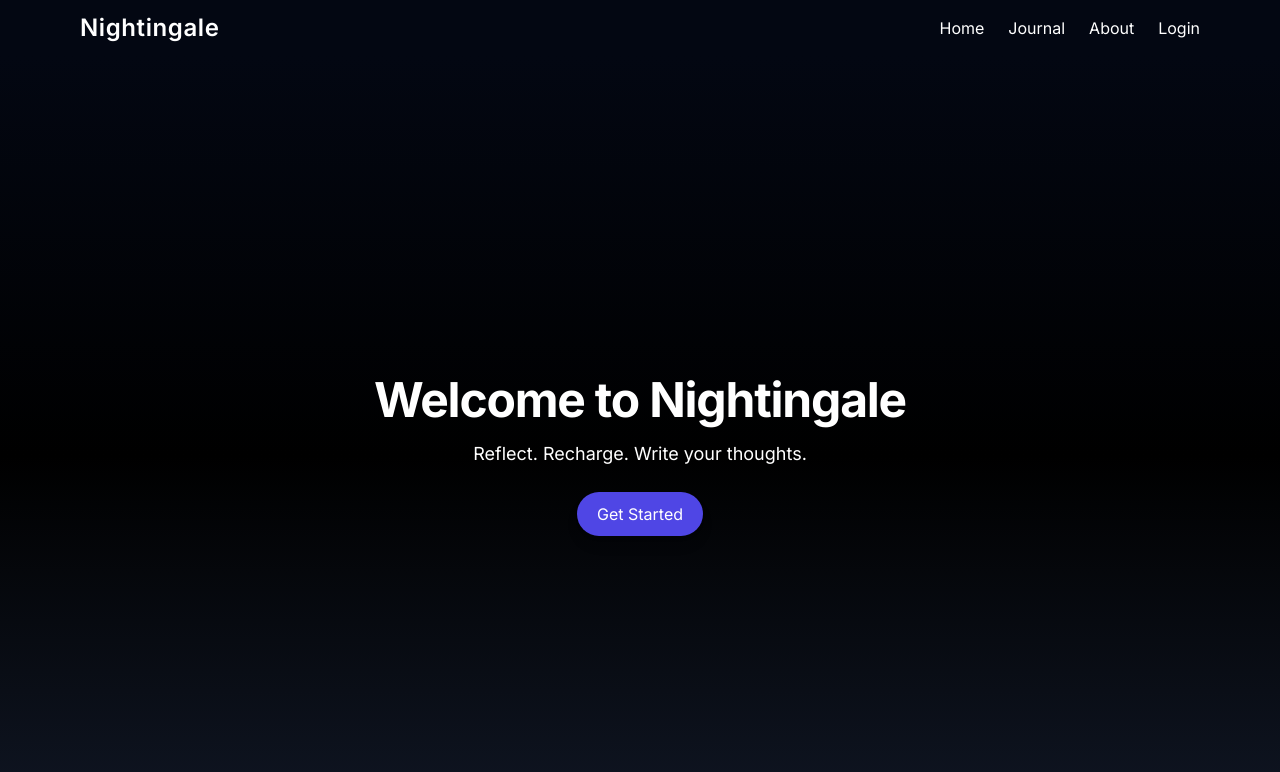
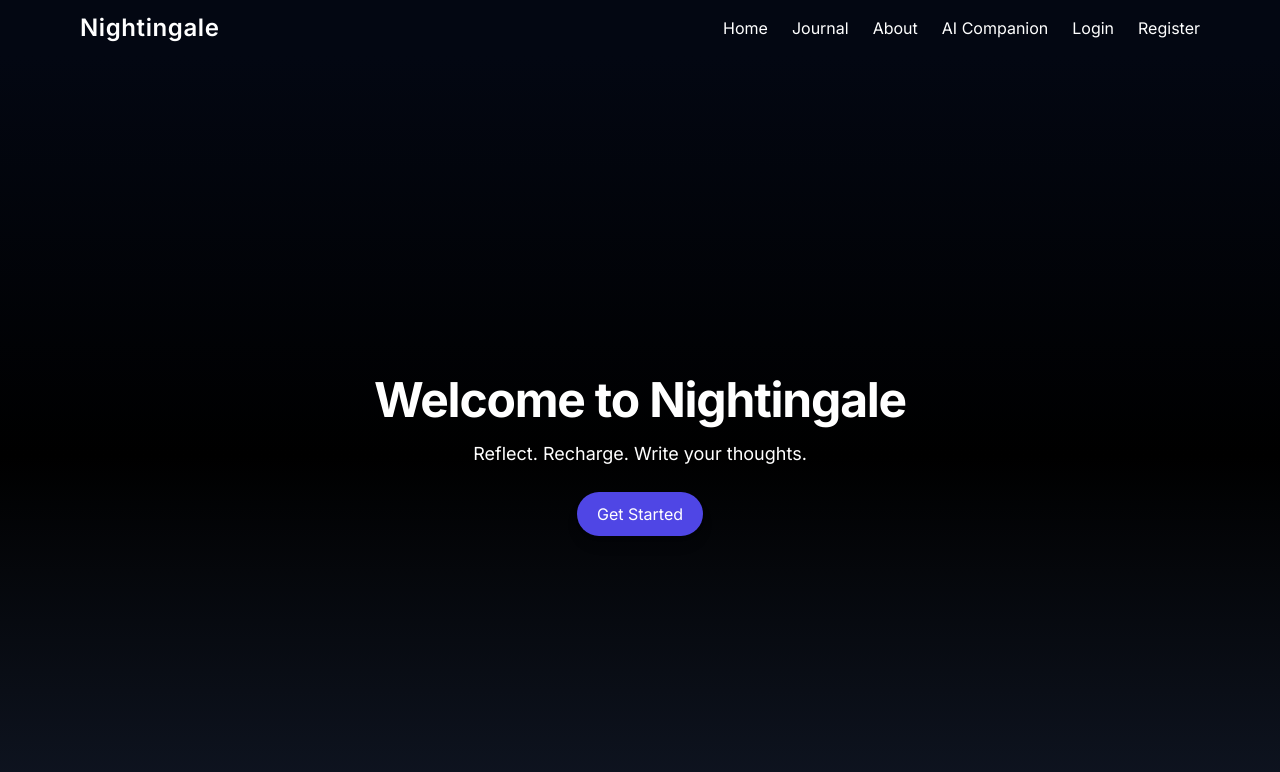
Before and after one commit to Cyberbot777/nightingale, a React (Vite) app in the folder frontend/: page / in a window 1280 px wide. Shown: the top 772 px of the page. Built offline with nearby package versions, Linux system fonts and the light colour scheme; no server answers.

Commit message:
Add Nightingale GPT link

```diff
--- a/frontend/src/components/Navbar.jsx
+++ b/frontend/src/components/Navbar.jsx
@@ -1,9 +1,9 @@
-import { Link } from 'react-router-dom';
+import { Link } from "react-router-dom";
 
 export default function Navbar({ token, setToken }) {
   const handleLogout = () => {
-    localStorage.removeItem('token');
-    setToken('');
+    localStorage.removeItem("token");
+    setToken("");
   };
 
   return (
@@ -11,9 +11,32 @@ export default function Navbar({ token, setToken }) {
       <div className="max-w-6xl mx-auto px-4 py-3 flex justify-between items-center">
         <div className="text-2xl font-semibold tracking-wide">Nightingale</div>
         <div className="space-x-6 text-sm sm:text-base">
-          <Link to="/" className="hover:text-indigo-400 transition-colors duration-200">Home</Link>
-          <Link to="/journal" className="hover:text-indigo-400 transition-colors duration-200">Journal</Link>
-          <Link to="/about" className="hover:text-indigo-400 transition-colors duration-200">About</Link>
+          <Link
+            to="/"
+            className="hover:text-indigo-400 transition-colors duration-200"
+          >
+            Home
+          </Link>
+          <Link
+            to="/journal"
+            className="hover:text-indigo-400 transition-colors duration-200"
+          >
+            Journal
+          </Link>
+          <Link
+            to="/about"
+            className="hover:text-indigo-400 transition-colors duration-200"
+          >
+            About
+          </Link>
+          <a
+            href="https://chatgpt.com/g/g-68412ff1f148819188281c83e004de2e-nightingale-your-journal-companion"
+            target="_blank"
+            rel="noopener noreferrer"
+            className="hover:text-indigo-400 transition-colors duration-200"
+          >
+            AI Companion
+          </a>
           {token ? (
             <button
               onClick={handleLogout}
@@ -23,8 +46,13 @@ export default function Navbar({ token, setToken }) {
             </button>
           ) : (
             <>
-              <Link to="/login" className="hover:text-indigo-400 transition-colors duration-200">Login</Link>
-              {/* <Link to="/register" className="hover:text-indigo-400 transition-colors duration-200">Register</Link> */}
+              <Link
+                to="/login"
+                className="hover:text-indigo-400 transition-colors duration-200"
+              >
+                Login
+              </Link>
+              <Link to="/register" className="hover:text-indigo-400 transition-colors duration-200">Register</Link>
             </>
           )}
         </div>
```
